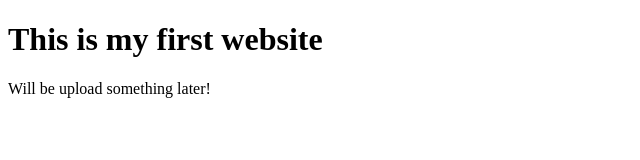
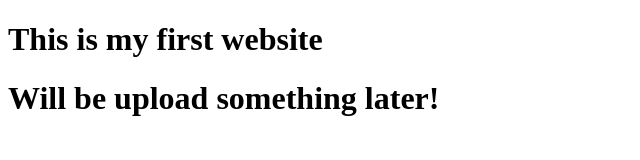
Before and after one commit to davidcheng220/davidcheng220.github.io, a plain HTML site: page index.html in a window 1280 px wide. Shown: the whole page, without its empty margins (0-640 px from the left). Drawn offline with Linux system fonts and the light colour scheme.

Commit message:
Update index.html

```diff
--- a/index.html
+++ b/index.html
@@ -7,6 +7,6 @@
     </head>
     <body>
         <h1>This is my first website</h1>
-        Will be upload something later!
+        <h1>Will be upload something later!</h1>
     </body>
 </html>
```
